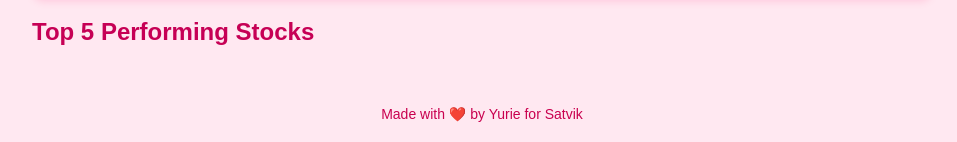
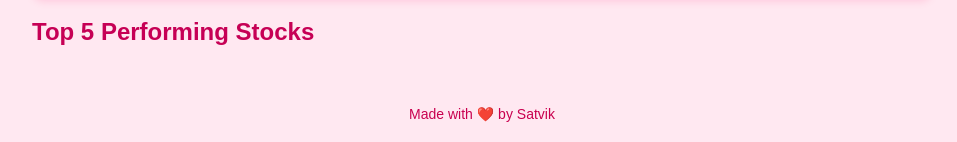
Before and after one commit to SatvikAgarwa/Stock_price_display, a Flask app: template templates/index.html in a window 1280 px wide. Shown: the part 1374-1516 px from the top of the page, without its empty margins (158-1115 px from the left). Run offline with Flask 3, Linux system fonts and the light colour scheme; the template is opened without the code that fills it, so the values that code supplies are empty.

Commit message:
Update index.html

```diff
--- a/templates/index.html
+++ b/templates/index.html
@@ -27,7 +27,7 @@
     </div>
 
     <footer>
-        Made with ❤️ by Yurie for Satvik
+        Made with ❤️ by Satvik
     </footer>
 
     <script>
```
